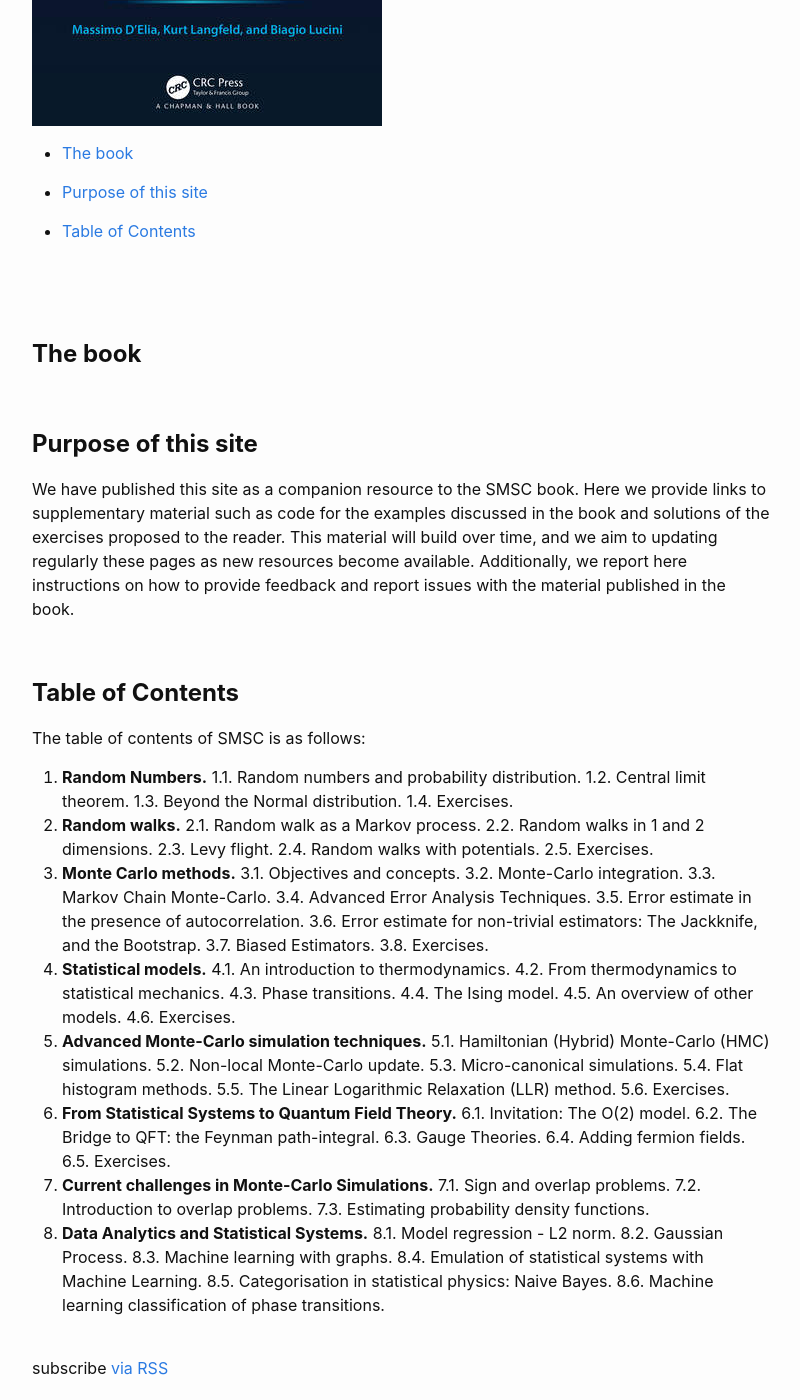
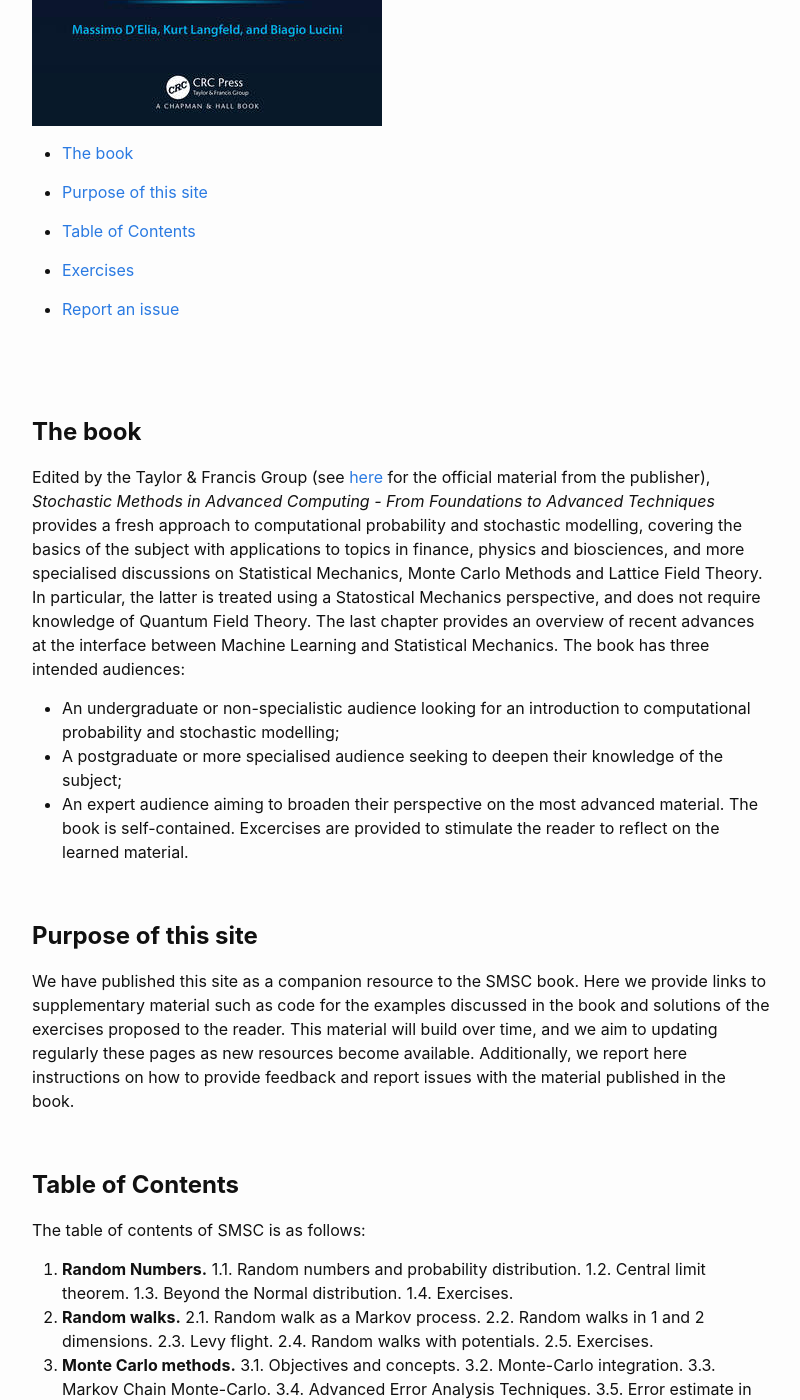
Before and after one commit to smscbook/smscbook.github.io, a Jekyll site: the page built from index.markdown, in a window 1280 px wide and 1400 px high, scrolled down 629 px. Shown: the whole window, without its empty margins (238-1038 px from the left). Built offline with Jekyll 4.4.1, drawn with Linux system fonts in a browser that asks for light colours; some of the changed text lies outside the part shown.

Commit message:
Work on the home page: added description of book

```diff
--- a/index.markdown
+++ b/index.markdown
@@ -12,10 +12,17 @@ subtitle: From Foundations to Advanced Techniques
 - #### [The book](#Thebook)
 - #### [Purpose of this site](#Purpose)
 - #### [Table of Contents](#TOC)
+- #### [Exercises](#EXERCISE)
+- #### [Report an issue](#ISSUES)
 <br>
 
 <br>
 ## **The book** {#Thebook}
+Edited by the Taylor & Francis Group (see [here](https://www.routledge.com/Stochastic-Methods-in-Scientific-Computing-From-Foundations-to-Advanced-Techniques/DElia-Langfeld-Lucini/p/book/9781498796330) for the official material from the publisher), *Stochastic Methods in Advanced Computing - From Foundations to Advanced Techniques* provides a fresh approach to computational probability and stochastic modelling, covering the basics of the subject with applications to topics in finance, physics and biosciences, and more specialised discussions on Statistical Mechanics, Monte Carlo Methods and Lattice Field Theory. In particular, the latter is treated using a Statostical Mechanics perspective, and does not require knowledge of Quantum Field Theory. The last chapter provides an overview of recent advances at the interface between Machine Learning and Statistical Mechanics. The book has three intended audiences:
+- An undergraduate or non-specialistic audience looking for an introduction to computational probability and stochastic modelling;
+- A postgraduate or more specialised audience seeking to deepen their knowledge of the subject;
+- An expert audience aiming to broaden their perspective on the most advanced material.
+The book is self-contained. Excercises are provided to stimulate the reader to reflect on the learned material.
 
 <br>
 ## **Purpose of this site** {#Purpose}
@@ -32,3 +39,7 @@ The table of contents of SMSC is as follows:
 6. **From Statistical Systems to Quantum Field Theory.** 6.1. Invitation: The O(2) model. 6.2. The Bridge to QFT: the Feynman path-integral. 6.3. Gauge Theories. 6.4. Adding fermion fields. 6.5. Exercises.
 7. **Current challenges in Monte-Carlo Simulations.** 7.1. Sign and overlap problems. 7.2. Introduction to overlap problems. 7.3. Estimating probability density functions.
 8. **Data Analytics and Statistical Systems.** 8.1. Model regression - L2 norm. 8.2. Gaussian Process. 8.3. Machine learning with graphs. 8.4. Emulation of statistical systems with Machine Learning. 8.5. Categorisation in statistical physics: Naive Bayes. 8.6. Machine learning classification of phase transitions.
+
+## **Exercises** {#EXERCISE}
+
+## **Report an issue** {#ISSUES}
```
